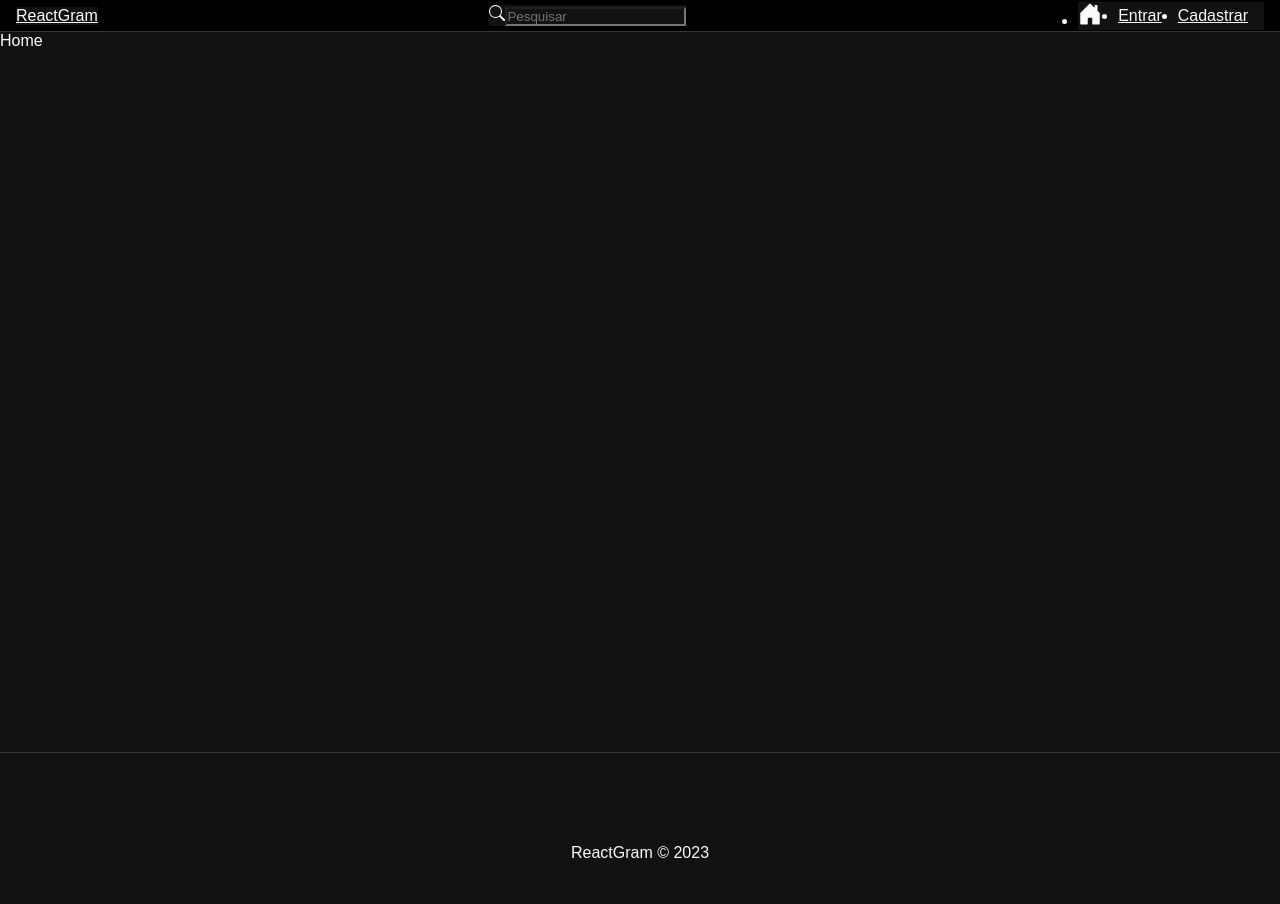
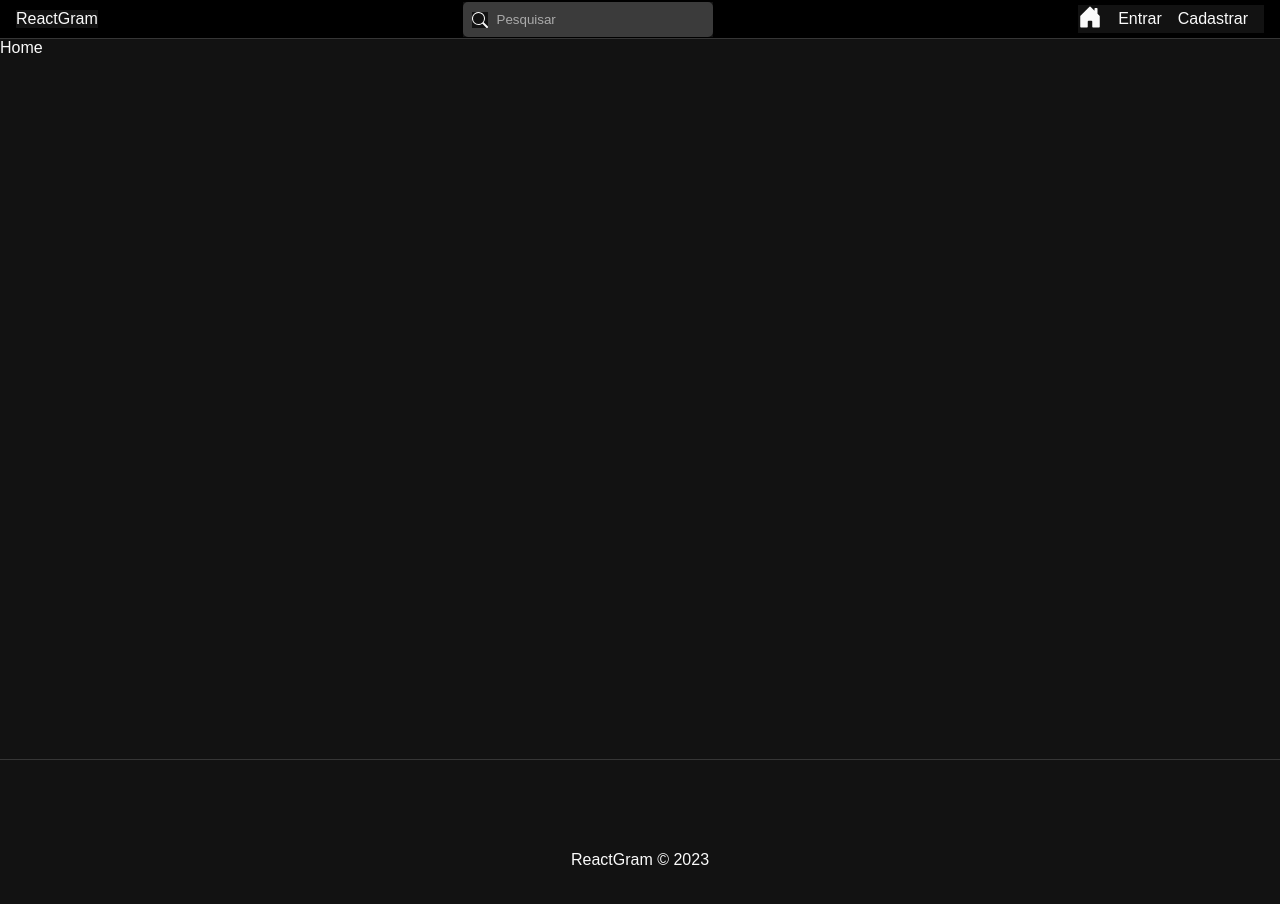
Before and after one commit to gabrieln96/ReactGram, a React (Create React App) app: page / in a window 1280 px wide. Shown: the top 904 px of the page. Built offline with nearby package versions, Linux system fonts and the light colour scheme; a web font is replaced by a local one.

Commit message:
css global

```diff
--- a/src/components/Navbar.js
+++ b/src/components/Navbar.js
@@ -8,7 +8,7 @@
   return (
     <nav id="nav">
         <Link to="/">ReactGram</Link>
-        <form>
+        <form id="search-form">
             <BsSearch/>
             <input type="text" placeholder="Pesquisar" />
         </form>
--- a/src/index.css
+++ b/src/index.css
@@ -6,3 +6,81 @@
   background-color: #121212;
   color: #fafafa;
 }
+
+a {
+  color: #fafafa;
+  text-decoration: none;
+}
+
+.active {
+  font-weight: bold;
+}
+
+ul {
+  list-style: none;
+}
+
+form {
+  display: flex;
+  flex-direction: column;
+}
+
+label {
+  display: flex;
+  flex-direction: column;
+  text-align: left;
+}
+
+label span {
+  font-weight: bold;
+  margin-bottom: .5em;
+  color: #aaa;
+  font-size: .7em;
+}
+
+input {
+  background-color: #3b3b3b;
+  color: #aaa;
+  border: 1px solid #555;
+  border-radius: 2px;
+  padding: 10px 8px;
+  outline: none;
+  margin-bottom: 0.6em;
+}
+
+input::placeholder {
+  color: #aaa;
+}
+
+.btn, button, input[type="submit"]{
+  background-color: #0094f6;
+  color: #fff;
+  border: none;
+  border-radius: 4px;
+  padding: 10px 8px;
+  font-weight: bold;
+  cursor: pointer;
+  opacity: .8;
+  font-size:  1em;
+}
+
+input[type="submit"]{
+  margin-top: 1em;
+}
+
+input:disabled {
+  cursor: not-allowed;
+  background-color: #000;
+}
+
+button:hover, input[type="submit"]:hover{
+  opacity: 1;
+}
+
+.cancel-btn {
+  background-color: #ccc;
+}
+
+.hide {
+  display: none;
+}
```
